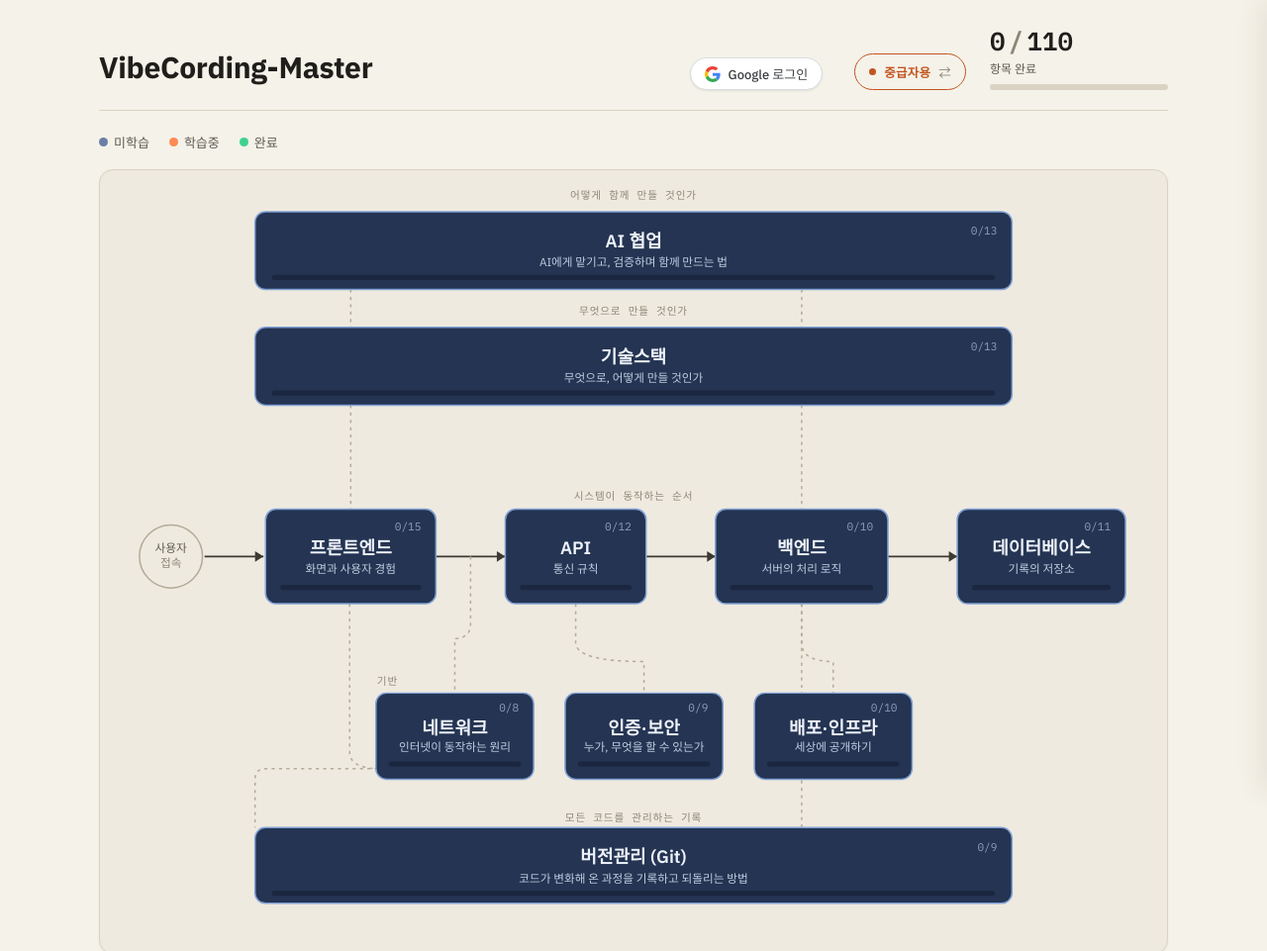
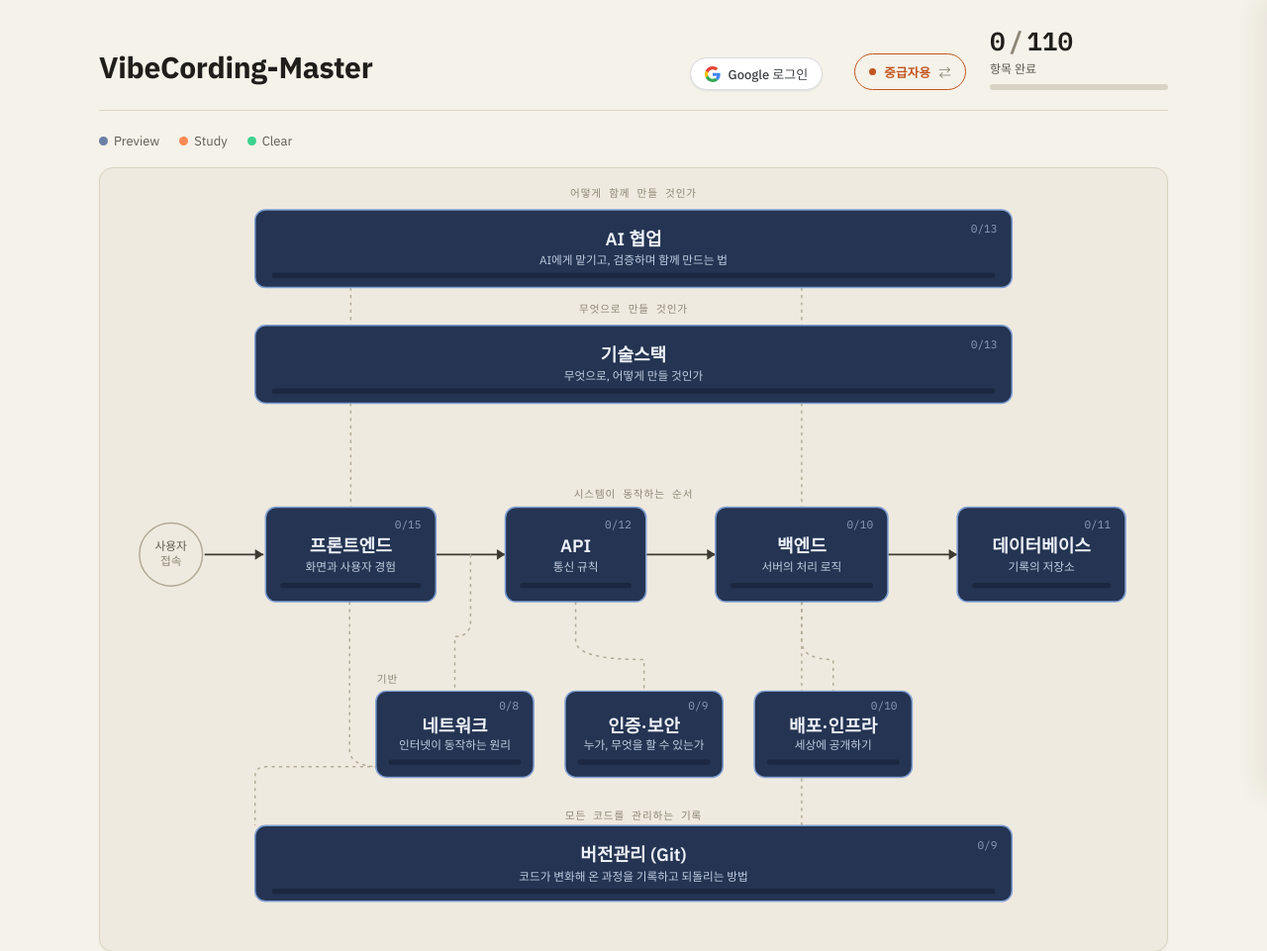
Before and after one commit to ko750125-afk/VibeCording-Master, a plain HTML site: page index.html in a window 1280 px wide. Shown: the top 961 px of the page at 99% size. Drawn offline with Linux system fonts and the light colour scheme; no server answers.

Commit message:
feat: update legend labels to Preview/Study/Clear

```diff
--- a/index.html
+++ b/index.html
@@ -41,9 +41,9 @@
 
   <main>
     <section class="legend">
-      <span class="legend-item"><i class="dot todo"></i>미학습</span>
-      <span class="legend-item"><i class="dot learning"></i>학습중</span>
-      <span class="legend-item"><i class="dot done"></i>완료</span>
+      <span class="legend-item"><i class="dot todo"></i>Preview</span>
+      <span class="legend-item"><i class="dot learning"></i>Study</span>
+      <span class="legend-item"><i class="dot done"></i>Clear</span>
       <span class="legend-item" id="legendOff" hidden><i class="dot off"></i>중급 과정 (비활성)</span>    </section>
 
     <section class="diagram-wrap">
```
